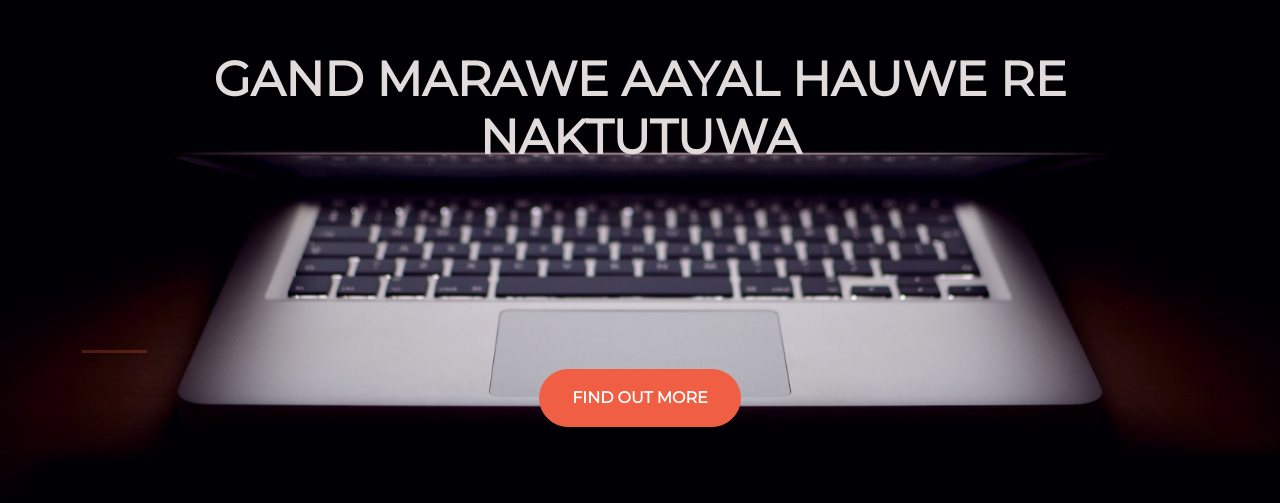
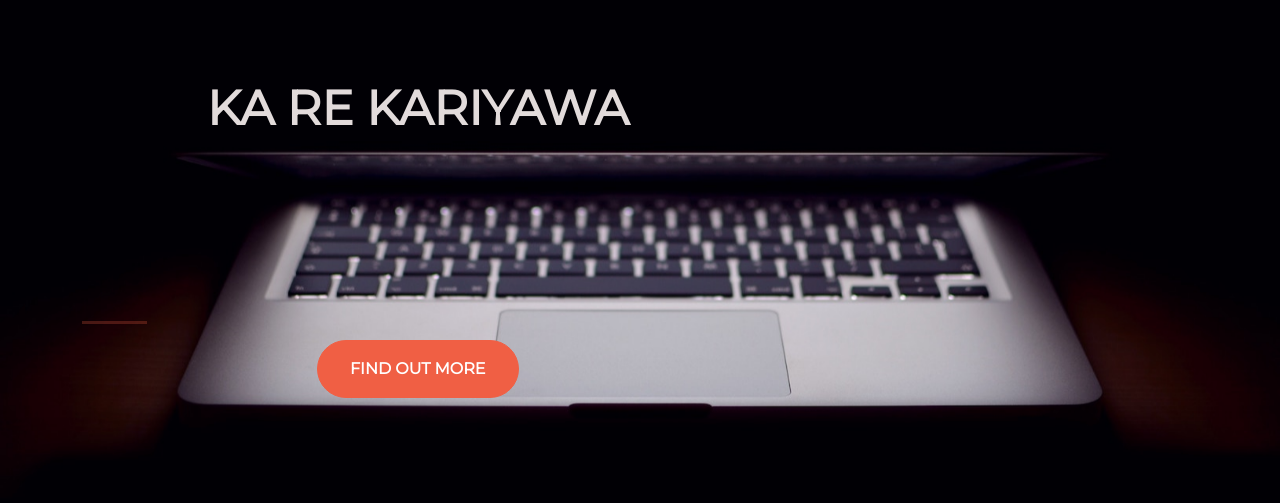
Before and after one commit to nitin149/fullstack2023, a plain HTML site: page index.html in a window 1280 px wide. Shown: the part 161-664 px from the top of the page. Drawn offline with nearby package versions, Linux system fonts and the light colour scheme.

Commit message:
Update index.html

```diff
--- a/index.html
+++ b/index.html
@@ -21,7 +21,7 @@
         <div class="row">
           <header class="text-center col-12">
               <h1 class="text-uppercase">
-                <strong>Gand marawe aayal hauwe re naktutuwa</strong>
+                <strong>Ka re Kariyawa</strong>
               </h1>
 
           </header>
```
